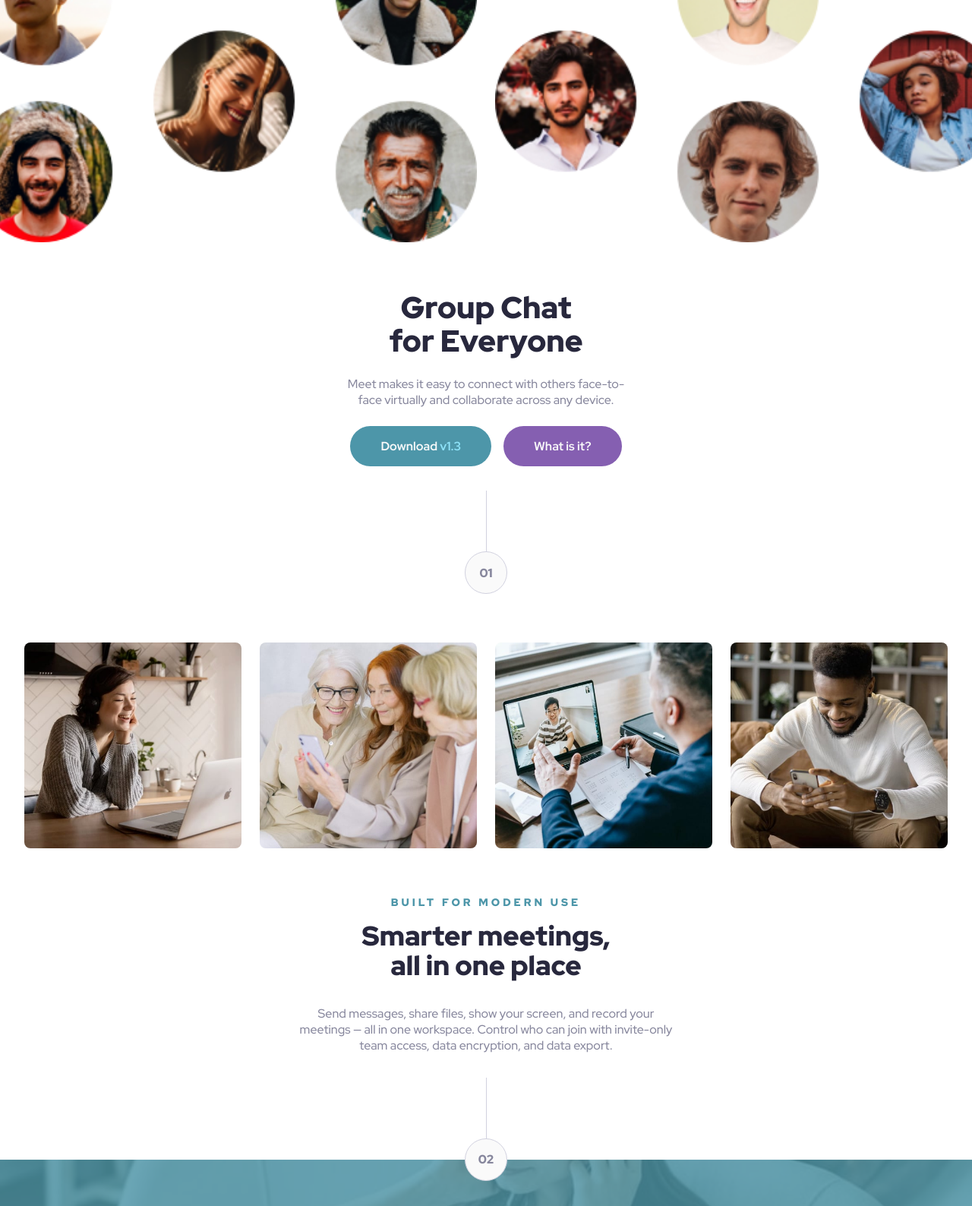
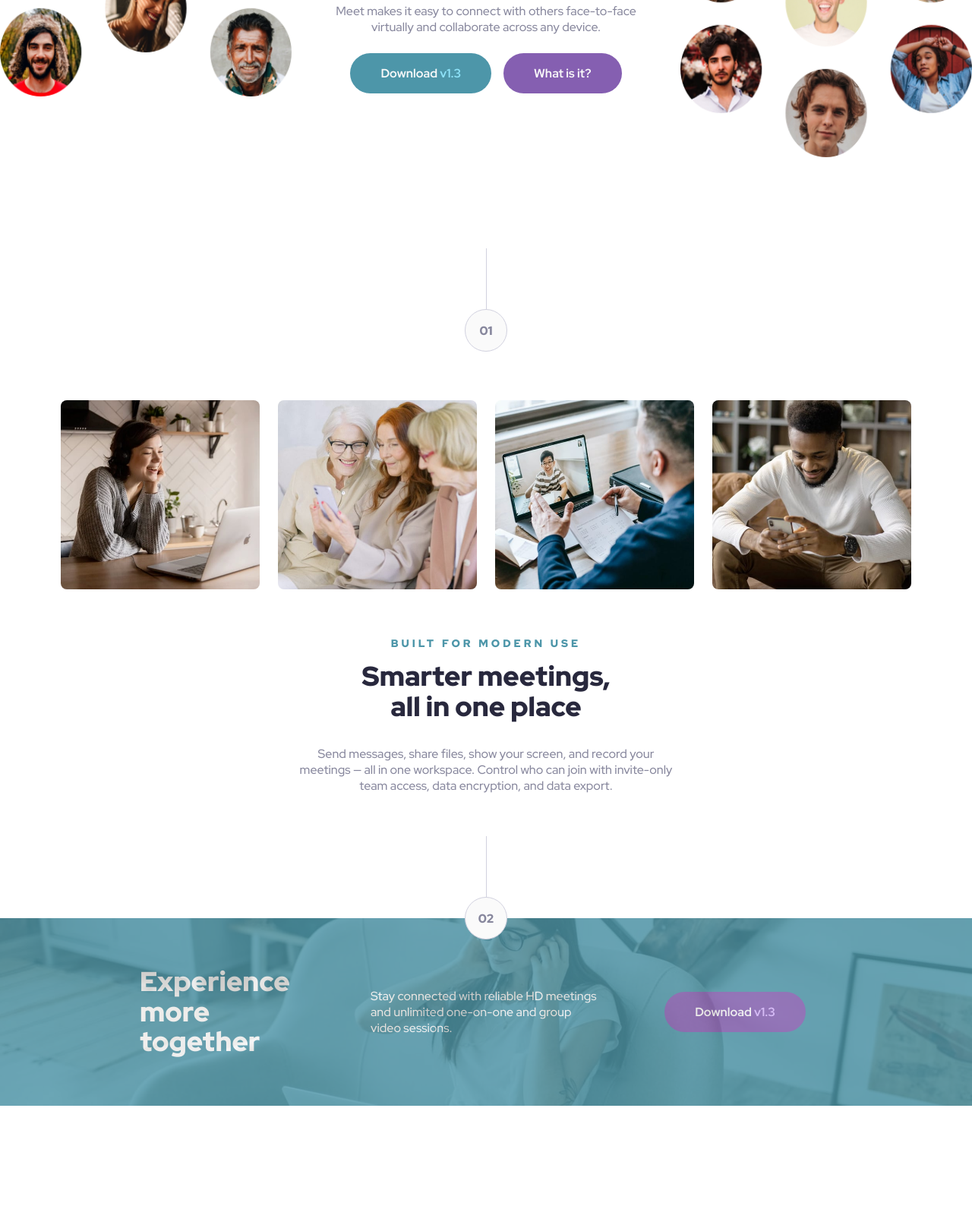
Before and after one commit to SuhasPatnaik/responsive-design-fem, a plain HTML site: page meet-landing-page/index.html in a window 1280 px wide. Shown: the part 349-1937 px from the top of the page at 76% size. After the commit the page ends 1805 px from the top, so only its background shows below. Drawn offline with Linux system fonts and the light colour scheme; files that its build step writes are made by us from their sources.

Commit message:
Desktop responsive layout ready

```diff
--- a/meet-landing-page/index.html
+++ b/meet-landing-page/index.html
@@ -32,10 +32,12 @@
         <img
           src="assets/desktop/image-hero-left.png"
           alt="Left half of compilation of headshots of different people"
+          class="left-img"
         />
         <img
           src="assets/desktop/image-hero-right.png"
           alt="Right half of compilation of headshots of different people"
+          class="right-img"
         />
       </div>
       <div class="hero-info">
--- a/meet-landing-page/style.css
+++ b/meet-landing-page/style.css
@@ -14,6 +14,7 @@ body {
   flex-direction: column;
   align-items: center;
   font-family: "Red Hat Display", serif;
+  overflow-x: hidden;
 }
 
 nav {
@@ -76,6 +77,7 @@ nav {
 
 .purple-btn {
   background-color: var(--purple-600);
+  margin-top: 1rem;
 }
 
 .purple-btn:hover,
@@ -199,6 +201,10 @@ nav {
     gap: 1rem;
   }
 
+  .purple-btn {
+    margin-top: 0rem;
+  }
+
   .image-galore {
     display: grid;
     grid-template-columns: 1fr 1fr 1fr 1fr;
@@ -230,3 +236,66 @@ nav {
     margin: auto;
   }
 }
+
+@media (min-width: 1048px) {
+  .hero {
+    margin-top: 4rem;
+    margin-bottom: 4rem;
+    display: grid;
+    grid-template-columns: 1fr auto 1fr;
+    width: 100vw;
+    height: 50vh;
+    max-height: 60vh;
+  }
+
+  .hero-img {
+    display: contents;
+  }
+
+  .left-img {
+    grid-column: 1;
+    height: 80%;
+  }
+
+  .hero-info {
+    grid-column: 2;
+    grid-row: 1;
+    text-align: center;
+    max-width: 32rem; /* Set a max width for better readability */
+  }
+
+  .right-img {
+    grid-column: 3;
+    justify-self: end;
+    align-self: flex-end;
+    height: 80%;
+  }
+
+  .number-container {
+    margin-top: 3.5rem;
+  }
+
+  .image-galore {
+    margin: 4rem 5rem;
+  }
+
+  footer {
+    scroll-behavior: none;
+  }
+
+  .footer-bg-image {
+    background-image: url(assets/desktop/image-footer.jpg);
+  }
+
+  .footer-content {
+    display: grid;
+    grid-template-columns: 1fr 1fr 1fr;
+    max-width: 80vw;
+    text-align: left;
+  }
+
+  .footer-btn {
+    width: fit-content;
+    margin: auto;
+  }
+}
```
